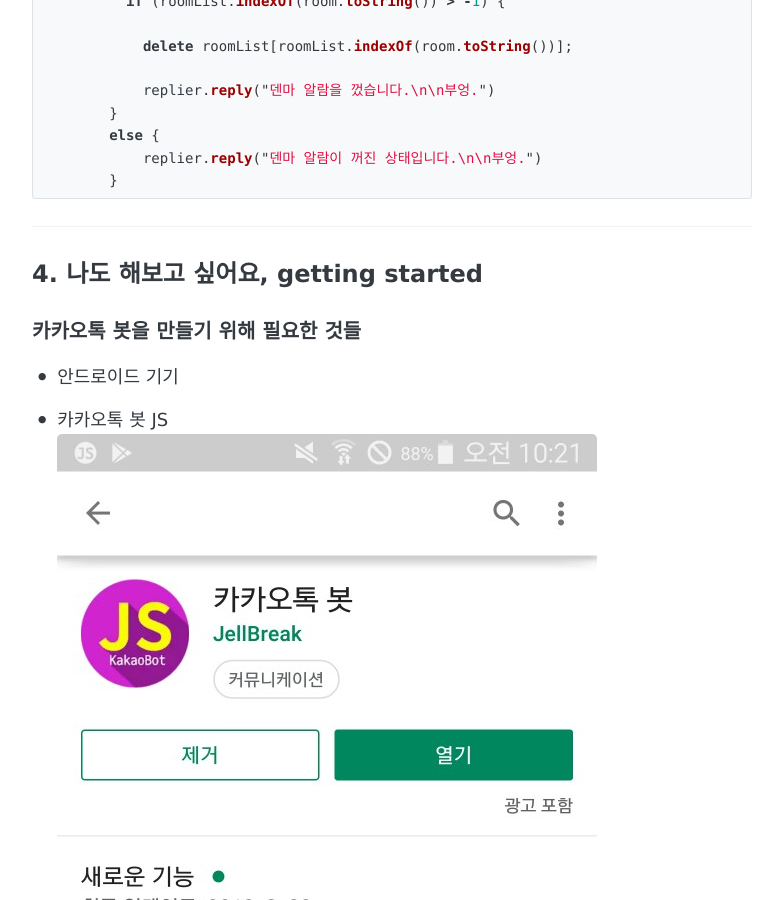
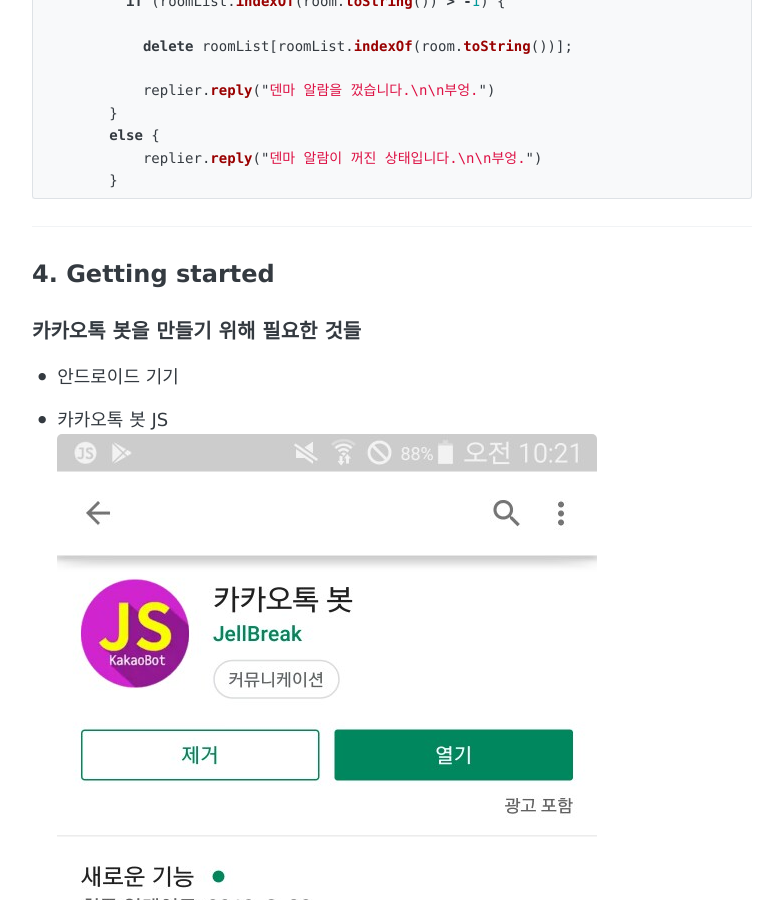
Before and after one commit to Leeheejin/leeheejin.github.io, a Jekyll site: the page built from _posts/2019-06-14-kakaotalk-bot.md, in a window 1280 px wide and 900 px high, scrolled down 3669 px. Shown: the whole window, without its empty margins (248-1031 px from the left). Built offline with Jekyll 4.4.1, drawn with Linux system fonts in a browser that asks for light colours; some of the changed text lies outside the part shown.

Commit message:
Update 2019-06-14-kakaotalk-bot.md

```diff
--- a/_posts/2019-06-14-kakaotalk-bot.md
+++ b/_posts/2019-06-14-kakaotalk-bot.md
@@ -69,7 +69,7 @@ comments: true
 
 ### 그래서 소스는?
 
-소스는 오픈소스의 경우 이 [블로그](http://blog.naver.com/PostView.nhn?blogId=dt3141592&logNo=221459185203&parentCategoryNo=&categoryNo=35&viewDate=&isShowPopularPosts=true&from=search)와 이 [레포지토리](https://github.com/DarkTornado/KakaoTalkBot-Examples)의 도움을 받았어요.
+소스는 오픈소스의 경우 이 [블로그](http://blog.naver.com/PostView.nhn?blogId=dt3141592&logNo=221459185203&parentCategoryNo=&categoryNo=35&viewDate=&isShowPopularPosts=true&from=search)와 이 [레포지토리](https://github.com/DarkTornado/KakaoTalkBot-Examples)의 도움을 받았습니다.
 
 직접 작성한 소스는 3가지 함수로 아래와 같습니다.
 
@@ -170,7 +170,7 @@ function getLastDenma() {
 
 ---
 
-## 4. 나도 해보고 싶어요, getting started
+## 4. Getting started
 
 ### 카카오톡 봇을 만들기 위해 필요한 것들
 
```
